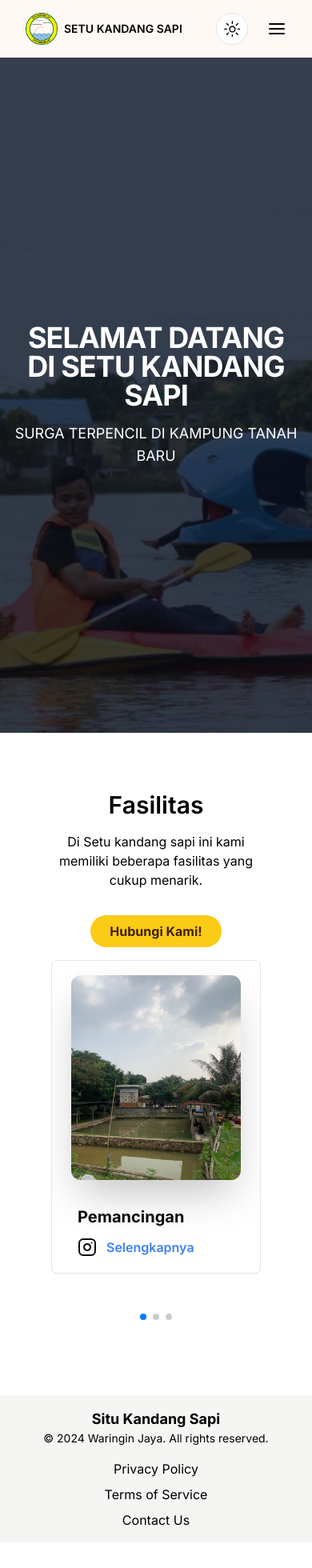
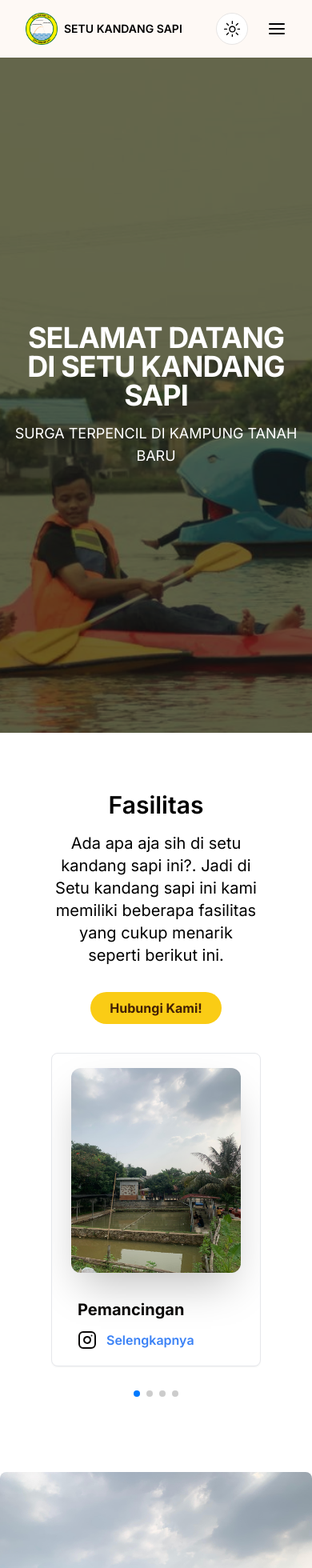
Before and after one commit to BlackRing8/setukandangsapi, a Next.js app: page / in a window 390 px wide. Shown: the top 1960 px of the page at 80% size. Before the commit the page ends 1928 px from the top, so only its background shows below. Built offline with nearby package versions, Linux system fonts and the light colour scheme.

Commit message:
final push

```diff
--- a/app/globals.css
+++ b/app/globals.css
@@ -217,6 +217,6 @@ body {
   transition: background-image 0.5s ease-in-out;
   background-repeat: no-repeat;
   background-size: cover;
-  background-color: #374151;
+  background-color: #696b4e;
   background-blend-mode: multiply;
 }
--- a/app/page.jsx
+++ b/app/page.jsx
@@ -1,11 +1,13 @@
 import Fasilitas from "@/components/home-component/Fasilitas";
 import Hero from "@/components/home-component/Hero";
+import Detail from "@/components/home-component/Detail";
 
 export default function Home() {
   return (
     <main>
       <Hero />
       <Fasilitas />
+      <Detail />
     </main>
   );
 }
--- /dev/null
+++ b/components/home-component/Detail.jsx
@@ -0,0 +1,59 @@
+"use client";
+import "./style-hc.css";
+import Image from "next/image";
+import { motion, useScroll } from "framer-motion";
+
+const Detail = () => {
+  return (
+    <section>
+      <motion.div className="lg:flex grid-cols-1 w-full h-screen lg:h-[600px]" initial={{ opacity: 0 }} whileInView={{ opacity: 1 }} transition={{ duration: 1 }}>
+        <div className="flex w-full lg:w-1/2 h-1/2 lg:h-full lg:justify-end lg:items-center">
+          <div className="w-full h-full lg:w-[600px] lg:h-[500px]  justify-center flex">
+            <Image className="rounded-lg" src="/footage/1g.jpeg" width={400} height={800} alt="" />
+          </div>
+        </div>
+        <div className="flex w-full lg:w-1/2 h-1/2 lg:h-full lg:justify-start lg:items-center">
+          <div className="w-full h-full lg:w-[600px] lg:h-[500px]  ">
+            <h4 className="font-extrabold text-2xl lg:text-4xl text-center lg:text-start mt-10 lg:mt-20">Pemancingan Kiloan</h4>
+            <p className=" text-xl lg:text-2xl text-center lg:text-start mt-10 px-1">
+              Pemancingan kiloan sebuah konsep pemancingan dimana pengunjung membayar berdasarkan berat ikan yang mereka tangkap, bukan berdasarkan waktu atau jenis ikan. Pemancingan ini termasuk salah satu spot Utama pengunjung ketika
+              berlibur di setu kandang sapi ini.
+            </p>
+          </div>
+        </div>
+      </motion.div>
+      <motion.div className="lg:flex lg:flex-wrap flex flex-col-reverse w-full h-screen lg:h-[600px] " initial={{ opacity: 0 }} whileInView={{ opacity: 1 }} transition={{ duration: 1 }}>
+        <div className="flex w-full lg:w-1/2 h-1/2 lg:h-full lg:justify-end lg:items-center">
+          <div className="w-full h-full lg:w-[600px] lg:h-[500px]  ">
+            <h4 className="font-extrabold text-2xl lg:text-4xl text-center lg:text-end mt-10 lg:mt-20">Perahu bebek</h4>
+            <p className="font-extralight text-xl lg:text-2xl  text-center lg:text-end mt-10 px-1">
+              Kami memiliki Perahu bebek kayuh, perahu bebek kayuh ini berbentuk ikan dan digerakkan dengan cara dikayuh. Perahu ini aman untuk menikmati pemandangan sekitar danau Setu Kandang sapi.
+            </p>
+          </div>
+        </div>
+        <div className="flex w-full lg:w-1/2 h-1/2 lg:h-full lg:justify-start lg:items-center">
+          <div className="w-full h-full lg:w-[600px] lg:h-[500px]  justify-center flex">
+            <Image className="rounded-lg" src="/footage/f6.jpeg" width={400} height={800} alt="" />
+          </div>
+        </div>
+      </motion.div>
+      <motion.div className="lg:flex grid-cols-1 w-full h-screen lg:h-[600px] " initial={{ opacity: 0 }} whileInView={{ opacity: 1 }} transition={{ duration: 1 }}>
+        <div className="flex w-full lg:w-1/2 h-1/2 lg:h-full lg:justify-end lg:items-center">
+          <div className="w-full h-full lg:w-[600px] lg:h-[500px]  justify-center flex">
+            <Image className="rounded-lg" src="/footage/f1.jpeg" width={400} height={800} alt="" />
+          </div>
+        </div>
+        <div className="flex w-full lg:w-1/2 h-1/2 lg:h-full lg:justify-start lg:items-center">
+          <div className="w-full h-full lg:w-[600px] lg:h-[500px]  ">
+            <h4 className="font-extrabold text-2xl lg:text-4xl text-center lg:text-start mt-10 lg:mt-20">Track lari</h4>
+            <p className="font-extralight text-xl lg:text-2xl text-center lg:text-start mt-10 px-1">
+              Setu kandang sapi juga memiliki Track lari yang mengelilingi danau Setu kandang sapi ini, Pengunjung atau warga sekitar biasanya berolahraga di pagi atau sore hari sekaligus menikmati pemandangan sekitar dan udara segar.
+            </p>
+          </div>
+        </div>
+      </motion.div>
+    </section>
+  );
+};
+
+export default Detail;
--- a/components/home-component/Fasilitas.jsx
+++ b/components/home-component/Fasilitas.jsx
@@ -1,4 +1,5 @@
 "use client";
+
 import Link from "next/link";
 import { Button } from "../ui/button";
 import React from "react";
@@ -9,24 +10,27 @@ import "swiper/css/pagination";
 import { Pagination } from "swiper/modules";
 
 import ProjectCard from "./ProjectCard";
+import { motion } from "framer-motion";
 
 const projectData = [
   {
     image: "/footage/1g.jpeg",
     name: "Pemancingan",
-
     link: "https://www.instagram.com/reel/CyTGGPSvZ93/?utm_source=ig_web_copy_link&igsh=MzRlODBiNWFlZA==",
   },
   {
     image: "/footage/f6.jpeg",
     name: "Perahu bebek",
-
     link: "https://www.instagram.com/tv/CdN6zKQBc9Q/?utm_source=ig_web_copy_link&igsh=MzRlODBiNWFlZA==",
   },
   {
     image: "/footage/f1.jpeg",
     name: "Running Track",
-
+    link: "https://www.instagram.com/reel/CxkGpCmvNF-/?utm_source=ig_web_copy_link&igsh=MzRlODBiNWFlZA==",
+  },
+  {
+    image: "/footage/3g.jpeg",
+    name: "Perahu kayak",
     link: "https://www.instagram.com/reel/CxkGpCmvNF-/?utm_source=ig_web_copy_link&igsh=MzRlODBiNWFlZA==",
   },
 ];
@@ -35,14 +39,16 @@ const Fasilitas = () => {
   return (
     <section className="relative mb-12 xl:mb-48 p-8  mt-10">
       <div className="container mx-auto">
-        <div className=" max-w-[400px] mx-auto xl:mx-0 text-center xl:text-left mb-0 sm:mb-12 xl:h-[300px] flex flex-col justify-center items-center xl:items-start">
+        <div className=" max-w-[400px] mx-auto xl:mx-0 lg:text-start mb-0 sm:mb-12 xl:h-[300px] flex flex-col justify-center items-center xl:items-start">
           <h2 className="section-title mb-4 font-semibold text-3xl sm:text-5xl">Fasilitas</h2>
-          <p className="mb-8 sm:text-xl">Di Setu kandang sapi ini kami memiliki beberapa fasilitas yang cukup menarik.</p>
+          <p className="mb-8 text-xl text-center lg:text-start lg:text-xl">Ada apa aja sih di setu kandang sapi ini?. Jadi di Setu kandang sapi ini kami memiliki beberapa fasilitas yang cukup menarik seperti berikut ini.</p>
           <Link href="/kontakkami">
             <Button className="font-bold ">Hubungi Kami!</Button>
           </Link>
         </div>
+
         {/* Slider */}
+
         <div className="xl:max-w-[1000px] xl:absolute right-0 top-0">
           <Swiper
             className="h-[480px]"
--- a/components/home-component/ProjectCard.jsx
+++ b/components/home-component/ProjectCard.jsx
@@ -12,7 +12,7 @@ const ProjectCard = ({ project }) => {
         </div>
       </CardHeader>
       <div className="h-full px-8 py-2">
-        <h4 className="h4 mb-1 font-bold text-xl">{project.name}</h4>
+        <h3 className="h4 mb-1 font-bold text-xl">{project.name}</h3>
 
         <Link href={project.link} className="flex my-3">
           <Instagram /> <span className="ml-3 font-semibold text-blue-500">Selengkapnya</span>
--- a/package.json
+++ b/package.json
@@ -34,6 +34,7 @@
     "zod": "^3.23.8"
   },
   "devDependencies": {
+    "@types/react-animate-on-scroll": "^2.1.8",
     "eslint": "^8",
     "eslint-config-next": "14.2.5",
     "postcss": "^8",
```
Also changed, not shown: 1 other file (tests, documents, lock files or other folders).
